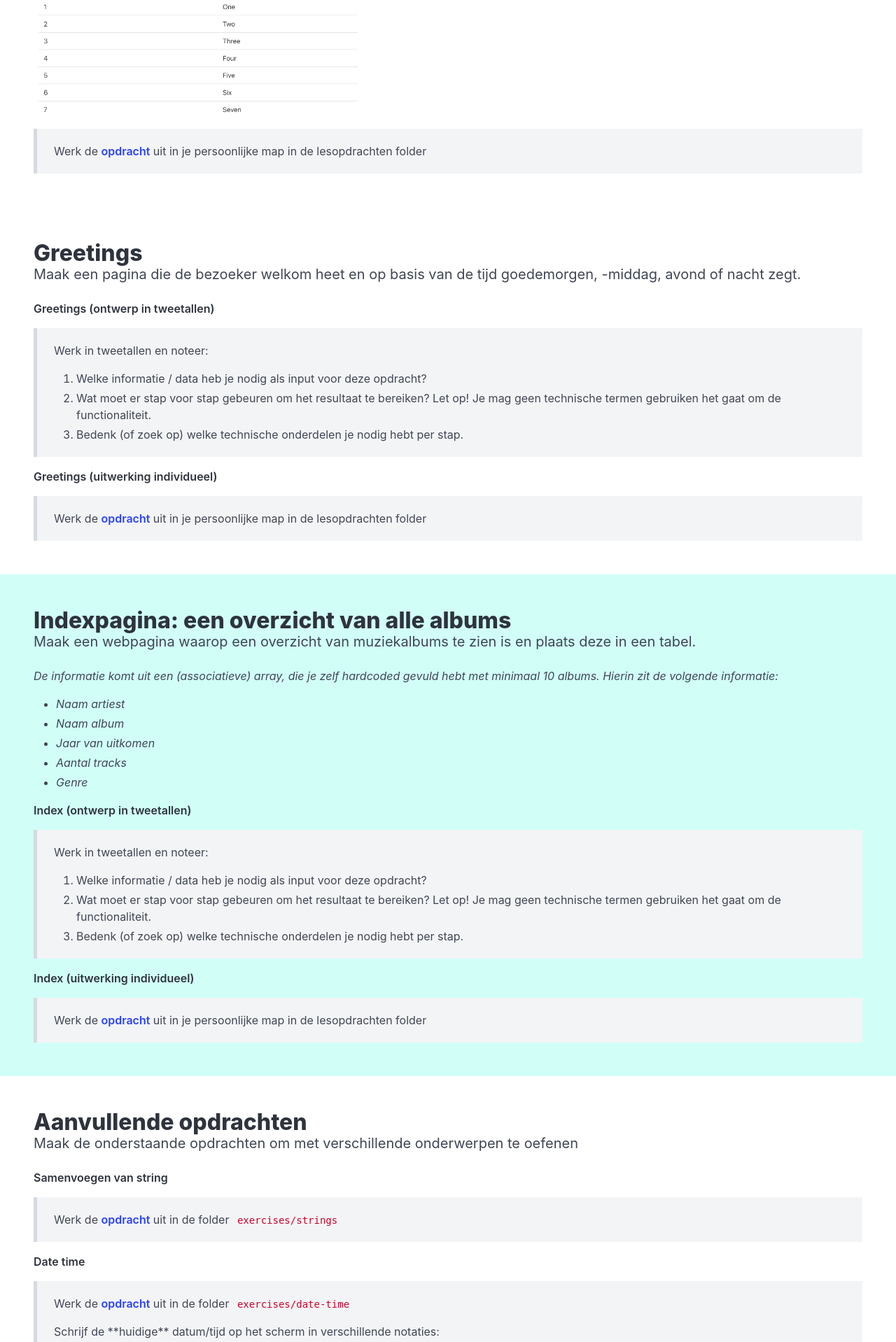
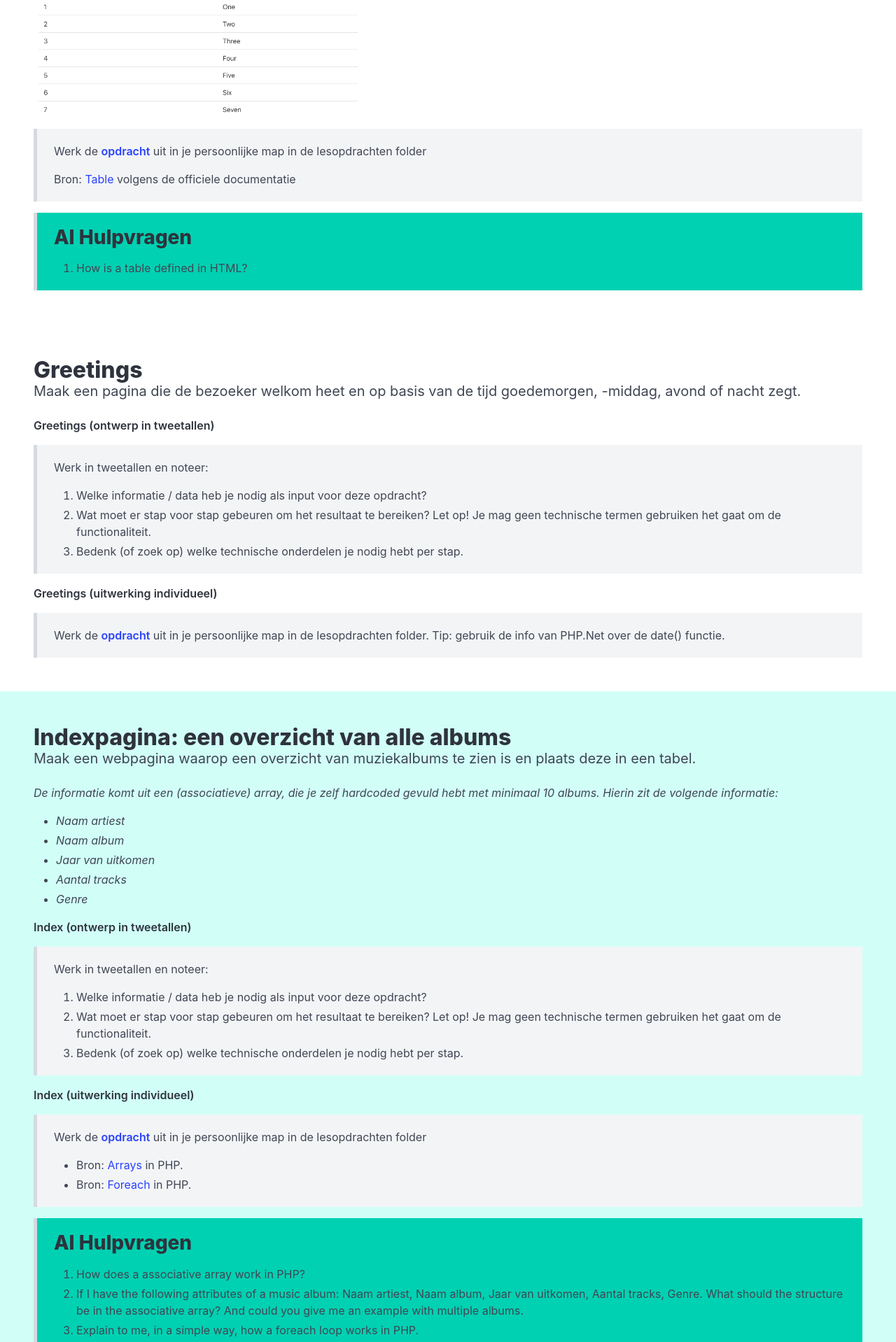
Before and after one commit to HR-CMGT/PRG02-2025-2026, a PHP site: page /index.php in a window 1280 px wide. Shown: the part 321-2239 px from the top of the page at 70% size. Run offline with PHP 8.4, Linux system fonts and the light colour scheme.

Commit message:
CHANGE Assignment doc lesson 1

```diff
--- a/les1/exercises/index.php
+++ b/les1/exercises/index.php
@@ -31,8 +31,19 @@ $decimal = 10;
     <div class="content">
         <img src="words-table/words-table.png" alt="words table" style="width: 40%"/>
         <blockquote>
-            Werk de <a href="words-table/index.php" target="_blank"><strong>opdracht</strong></a> uit in je persoonlijke map in
-            de lesopdrachten folder
+            <p>
+                Werk de <a href="words-table/index.php" target="_blank"><strong>opdracht</strong></a> uit in je persoonlijke map in
+                de lesopdrachten folder
+            </p>
+            <p>
+                Bron: <a href="https://developer.mozilla.org/en-US/docs/Web/HTML/Reference/Elements/table">Table</a> volgens de officiele documentatie
+            </p>
+        </blockquote>
+        <blockquote class="has-background-primary">
+            <h2>AI Hulpvragen</h2>
+            <ol>
+                <li>How is a table defined in HTML?</li>
+            </ol>
         </blockquote>
     </div>
 </section>
@@ -65,7 +76,7 @@ $decimal = 10;
         </p>
         <blockquote>
             Werk de <a href="greetings/index.php" target="_blank"><strong>opdracht</strong></a> uit in je persoonlijke map in de
-            lesopdrachten folder
+            lesopdrachten folder. Tip: gebruik de info van PHP.Net over de date() functie.
         </blockquote>
     </div>
 </section>
@@ -109,8 +120,22 @@ $decimal = 10;
             <strong>Index (uitwerking individueel)</strong>
         </p>
         <blockquote>
-            Werk de <a href="../start/index.php" target="_blank"><strong>opdracht</strong></a> uit in je persoonlijke map in de
-            lesopdrachten folder
+            <p>
+                Werk de <a href="../start/index.php" target="_blank"><strong>opdracht</strong></a> uit in je persoonlijke map in de
+                lesopdrachten folder
+            </p>
+            <ul>
+                <li>Bron: <a href="https://www.php.net/manual/en/language.types.array.php">Arrays</a> in PHP.</li>
+                <li>Bron: <a href="https://www.php.net/manual/en/control-structures.foreach.php">Foreach</a> in PHP.</li>
+            </ul>
+        </blockquote>
+        <blockquote class="has-background-primary">
+            <h2>AI Hulpvragen</h2>
+            <ol>
+                <li>How does a associative array work in PHP?</li>
+                <li>If I have the following attributes of a music album: Naam artiest, Naam album, Jaar van uitkomen, Aantal tracks, Genre. What should the structure be in the associative array? And could you give me an example with multiple albums.</li>
+                <li>Explain to me, in a simple way, how a foreach loop works in PHP.</li>
+            </ol>
         </blockquote>
     </div>
 </section>
```
Also changed, not shown: les1/README.md.
